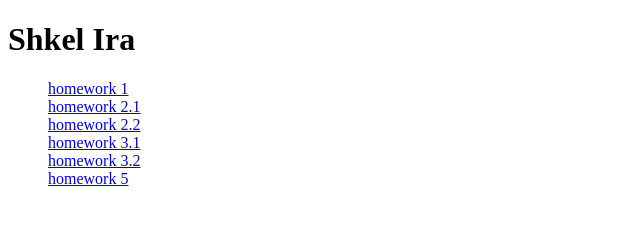
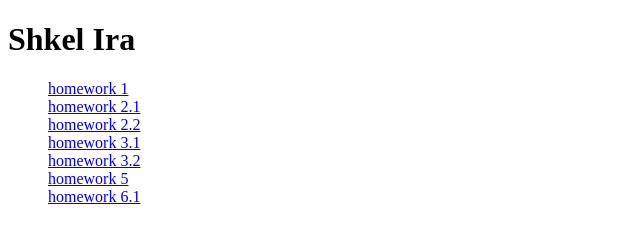
Before and after one commit to shkelira1/shkelira1.github.io, a plain HTML site: page index.html in a window 1280 px wide. Shown: the whole page, without its empty margins (0-640 px from the left). Drawn offline with Linux system fonts and the light colour scheme.

Commit message:
add homework6.1

```diff
--- a/index.html
+++ b/index.html
@@ -29,6 +29,9 @@
         <li>
             <a href="https://shkelira1.github.io/homework_5/"> homework 5</a>
         </li>
+		<li>
+		<a href="https://shkelira1.github.io/homework6.1/"> homework 6.1</a>
+		</li>
     </ul>
 
 
```
